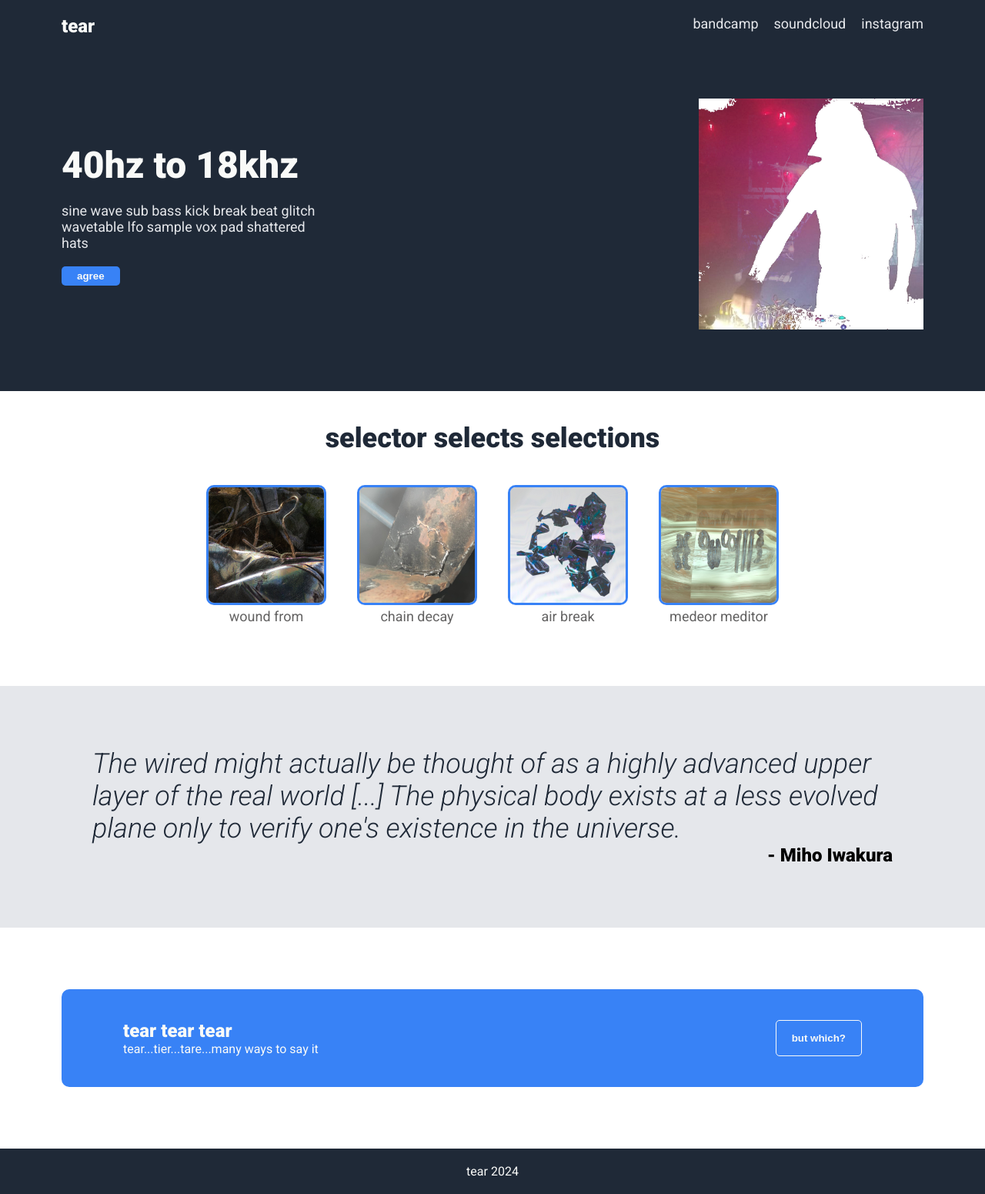
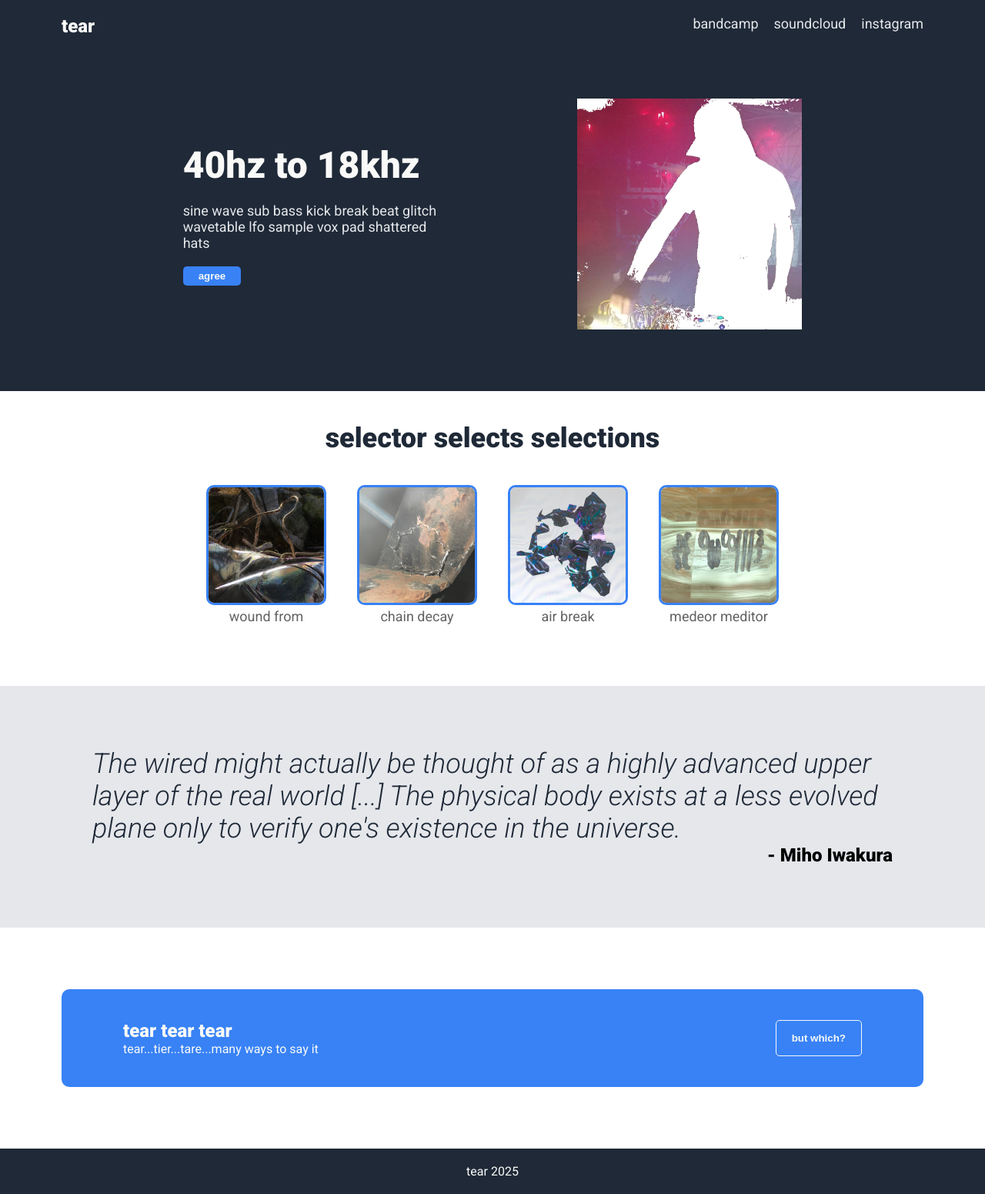
Before and after one commit to sonusfluxa/landing-page, a plain HTML site: page index.html in a window 1280 px wide. Shown: the whole page at 77% size. Drawn offline with Linux system fonts and the light colour scheme.

Commit message:
Change hero to space evenly

```diff
--- a/index.html
+++ b/index.html
@@ -72,7 +72,7 @@
         </div>
     </div>
 
-    <div class="footer">tear 2024</div>
+    <div class="footer">tear 2025</div>
 
 </body>
 
--- a/style.css
+++ b/style.css
@@ -49,12 +49,14 @@ button {
     font-size: 48px;
     font-weight: 900;
     color: #F9FAF8;
+    /* flex: 1; */
 }
 
 .heroic-content {
     width: 350px;
     font-size: 18px;
     color: #E5E7EB;
+    /* flex: 1; */
 }
 
 .top {
@@ -76,7 +78,7 @@ button {
 
 .hero {
     display:flex;
-    justify-content: space-between;
+    justify-content: space-evenly;
     align-items: center;
     flex-wrap: wrap;
     gap: 5px;
```
